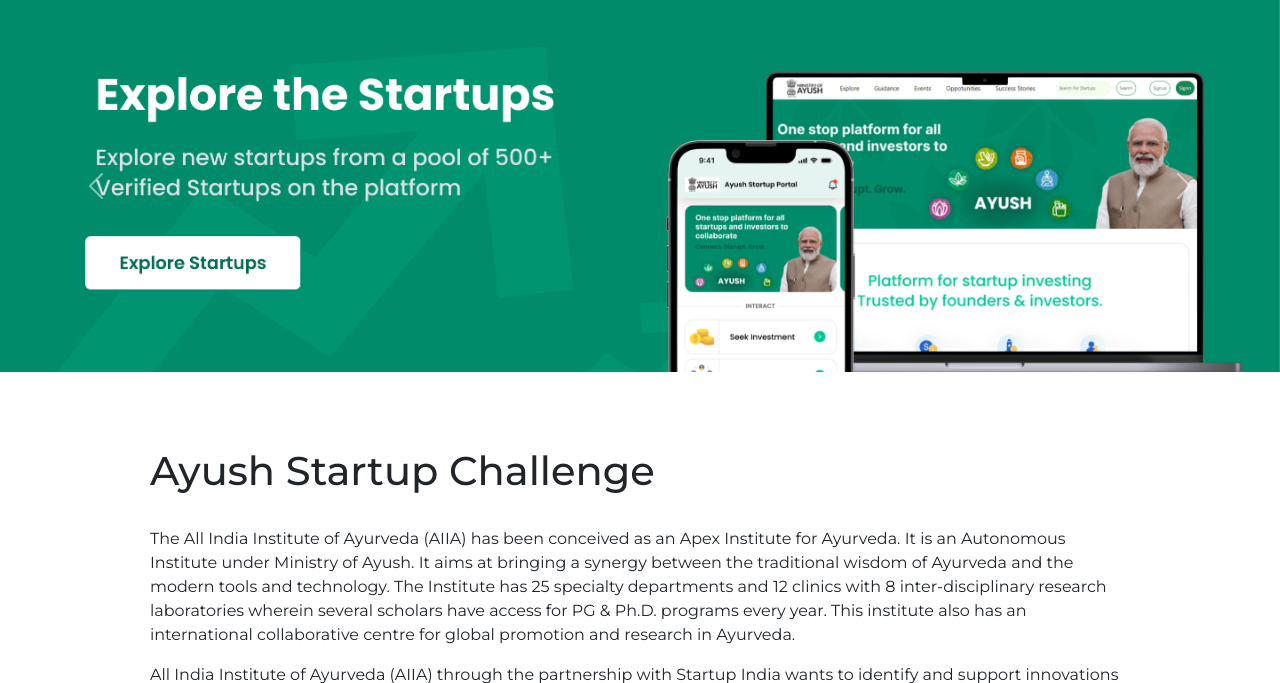
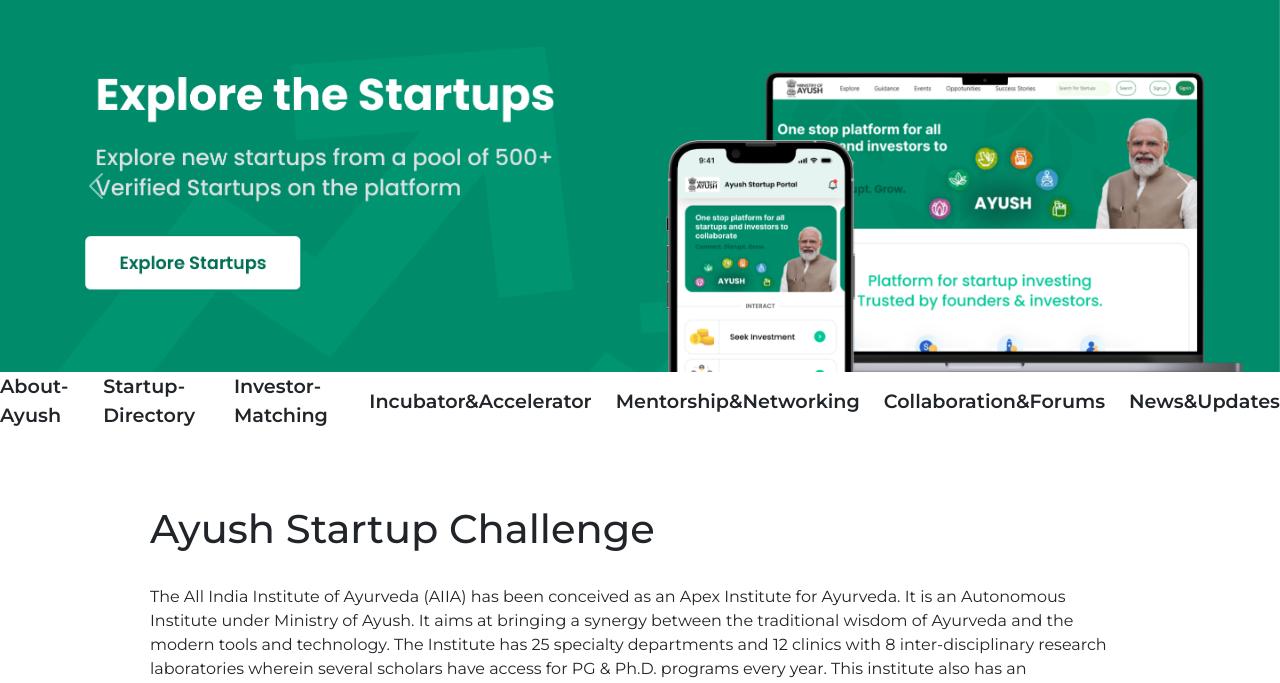
Before and after one commit to sanjithsmurthy/ayush-startup-portal, a Django app: page / in a window 1280 px wide; the page is wider, and only the part inside the window is pictured. Shown: the part 121-804 px from the top of that part. Run offline with Django 5.2, Linux system fonts and the light colour scheme.

Commit message:
index navbar

```diff
--- a/startup-ayush-portal/project/app/templates/app/index.html
+++ b/startup-ayush-portal/project/app/templates/app/index.html
@@ -93,6 +93,17 @@
             </button>
         </div>
     </div>
+    <section class="section3">
+        <div class='links' >
+        <a >About-Ayush</a>
+        <a>Startup-Directory</a>
+        <a>Investor-Matching</a>
+        <a>Incubator&Accelerator</a>
+        <a>Mentorship&Networking</a>
+        <a>Collaboration&Forums</a>
+        <a>News&Updates</a>
+        </div>
+    </section>
     <!--Content-->
     <div class="intro_pro">
             <h1>Ayush Startup Challenge</h1><br>
```
